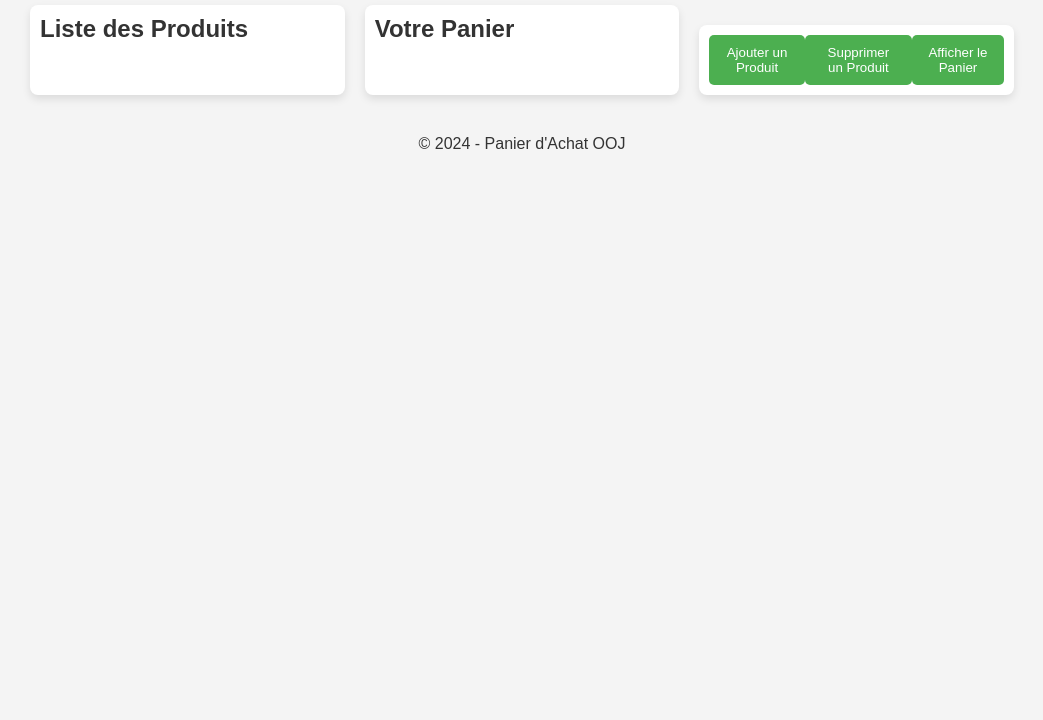
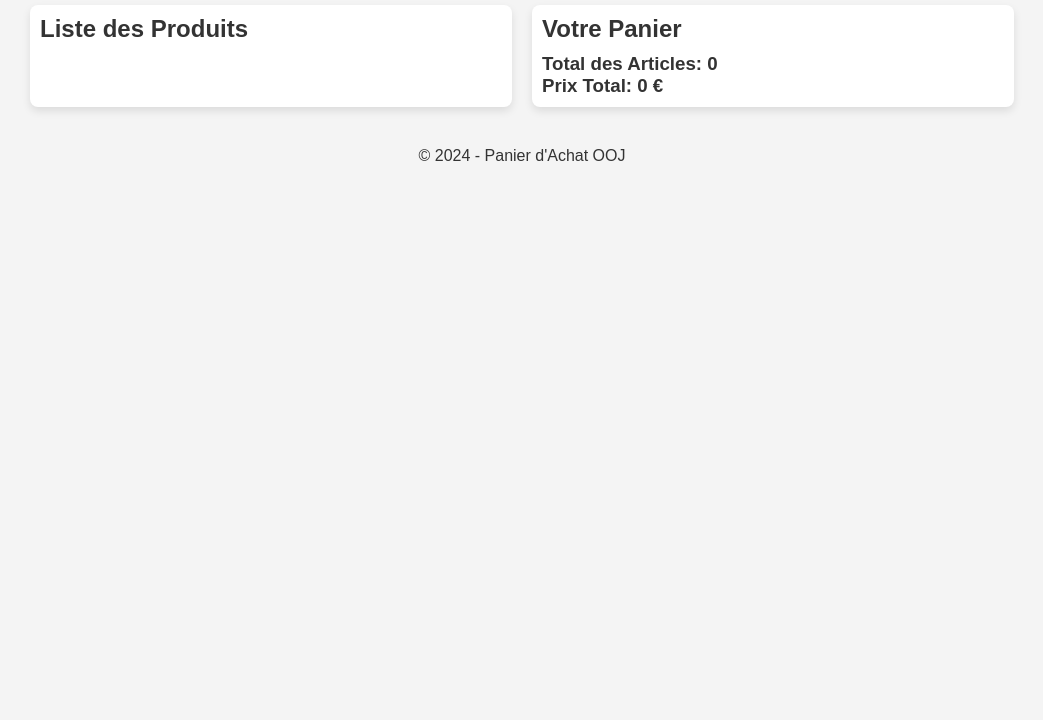
Before and after one commit to aymanebenhima/javascript_oop_shoppingCart_Workshop, a plain HTML site: page index.html in a window 1280 px wide. Shown: the part 80-800 px from the top of the page, without its empty margins (118-1161 px from the left). Drawn offline with Linux system fonts and the light colour scheme.

Commit message:
Update index.html

```diff
--- a/index.html
+++ b/index.html
@@ -3,7 +3,7 @@
 <head>
     <meta charset="UTF-8">
     <meta name="viewport" content="width=device-width, initial-scale=1.0">
-    <title>Panier d'Achat</title>
+    <title>Panier d'Achat OOJ</title>
     <link rel="stylesheet" href="styles.css">
 </head>
 <body>
@@ -15,18 +15,18 @@
         <main>
             <section id="product-list">
                 <h2>Liste des Produits</h2>
-                <!-- Les produits seront affichés ici -->
+                <div class="products">
+                    <!-- Les produits seront affichés ici dynamiquement -->
+                </div>
             </section>
 
             <section id="cart">
                 <h2>Votre Panier</h2>
-                <!-- Les items du panier seront affichés ici -->
-            </section>
-
-            <section id="controls">
-                <button id="add-item">Ajouter un Produit</button>
-                <button id="remove-item">Supprimer un Produit</button>
-                <button id="display-cart">Afficher le Panier</button>
+                <ul id="cart-items">
+                    <!-- Les items du panier seront affichés ici -->
+                </ul>
+                <h3>Total des Articles: <span id="total-items">0</span></h3>
+                <h3>Prix Total: <span id="total-price">0</span> €</h3>
             </section>
         </main>
 
```
